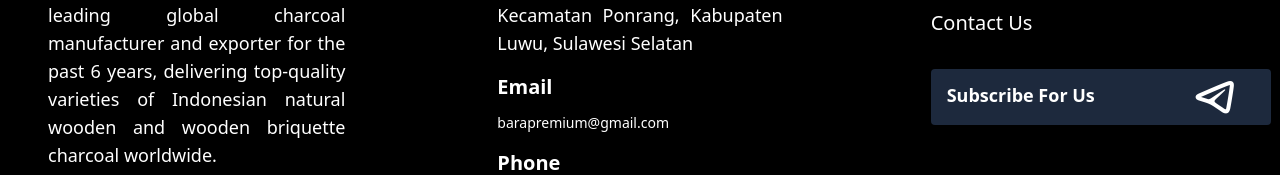
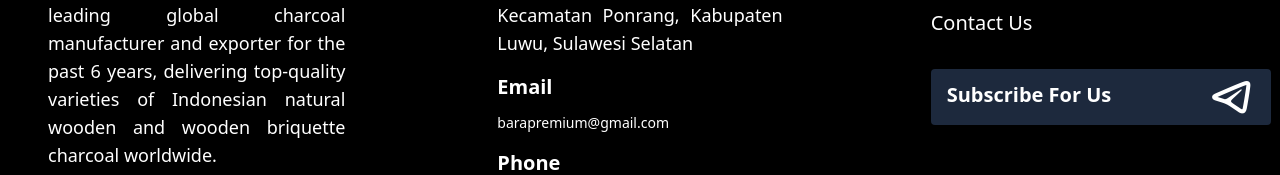
Before and after one commit to hilalhamdh/charcoalpremium, a React (Vite) app: page / in a window 1280 px wide. Shown: the part 1494-1669 px from the top of the page. Built offline with nearby package versions, Linux system fonts and the light colour scheme.

Commit message:
add file

```diff
--- a/src/pages/Footer.jsx
+++ b/src/pages/Footer.jsx
@@ -52,7 +52,7 @@ const Footer = () => {
               </li>
             </ul>
             <div className="flex bg-slate-800 h-14 w-[340px] mx-5 md:mx-16 rounded-sm mb-10 md:mb-0">
-              <p className=" text-lg pt-3 font-semibold mx-4">
+              <p className=" text-xl pt-3 font-semibold mx-4">
                 Subscribe For Us
               </p>
               <i className="ri-telegram-2-line pt-1 md:pl-20 pl-30 text-4xl md:text-5xl"></i>
```
